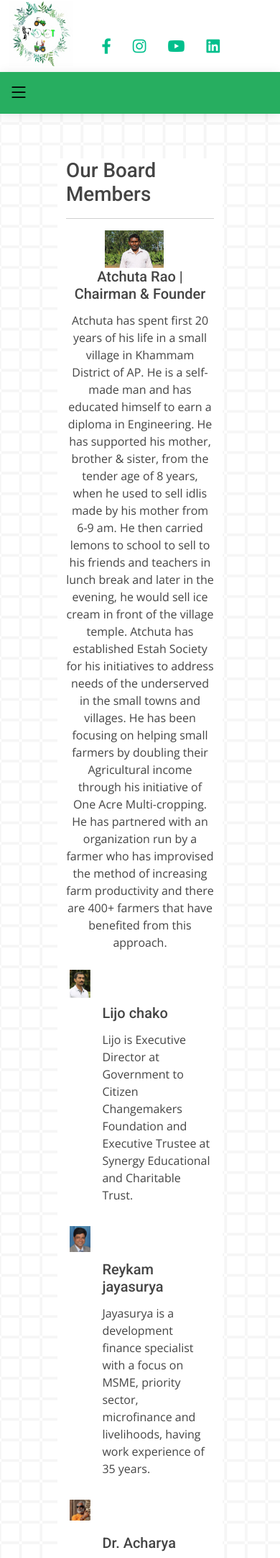
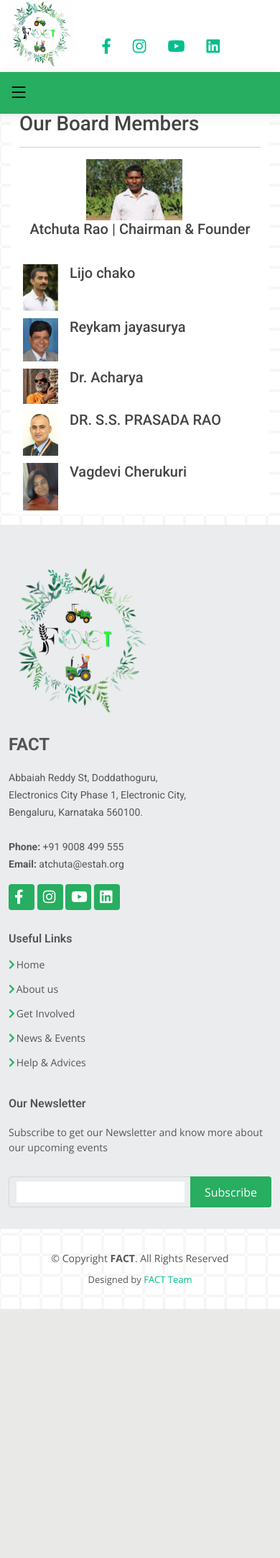
Before and after one commit to ashi-jo/FACT_Project, a PHP site: page /board.html in a window 390 px wide. Shown: the top 2164 px of the page at 72% size. After the commit the page ends 1818 px from the top, so only its background shows below. Run offline with PHP 8.4, Linux system fonts and the light colour scheme; some libraries are stand-ins or nearby versions.

Commit message:
responsive changes

```diff
--- a/aboutus.html
+++ b/aboutus.html
@@ -88,7 +88,7 @@
   </header>
   <!-- End Header -->
 
-<div class="container " id="benefits">
+<div class="container about" id="benefits">
   <div class="row row-content" data-aos="fade-up">
     <div class=" col-12" id="fact">
       <h1>About Us</h1>
--- a/board.html
+++ b/board.html
@@ -95,49 +95,50 @@
         <div class="text-center">
           <img class="mr-3" src="images/Atchuta-Rao-Sir.jpg" alt="Atchuta-Rao-Sir" width="40%">
           <h5 class="mt-0">Atchuta Rao | Chairman & Founder</h5>
-          <p>Atchuta has spent first 20 years of his life in a small village in Khammam District of AP. He is a self-made man and has educated himself to earn a diploma in Engineering. He has supported his mother, brother & sister, from the tender age of 8 years, when he used to sell idlis made by his mother from 6-9 am. He then carried lemons to school to sell to his friends and teachers in lunch break and later in the evening, he would sell ice cream in front of the village temple.
+          <p class="d-none d-sm-block">Atchuta has spent first 20 years of his life in a small village in Khammam District of AP. He is a self-made man and has educated himself to earn a diploma in Engineering. He has supported his mother, brother & sister, from the tender age of 8 years, when he used to sell idlis made by his mother from 6-9 am. He then carried lemons to school to sell to his friends and teachers in lunch break and later in the evening, he would sell ice cream in front of the village temple.
 
             Atchuta has established Estah Society for his initiatives to address needs of the underserved in the small towns and villages. He has been focusing on helping small farmers by doubling their Agricultural income through his initiative of One Acre Multi-cropping. He has partnered with an organization run by a farmer who has improvised the method of increasing farm productivity and there are 400+ farmers that have benefited from this approach. </p>
         </div>
+        <br>
         <div class="media">
             <img class="mr-3" src="images/Liji-chako.jpg" alt="Atchuta-Rao-Sir" width="15%">
             <div class="media-body">
-              <h5 class="mt-5">Lijo chako</h5>
-              <p>
+              <h5 class="mt-md-5 mt-sm-2">Lijo chako</h5>
+              <p class="d-none d-sm-block">
                 Lijo is Executive Director at Government to Citizen Changemakers Foundation and Executive Trustee at Synergy Educational and Charitable Trust.</p>
             </div>
         </div>
         <div class="media">
           <img class="mr-3" src="images/Reykam Jayasurya.jpg" alt="Atchuta-Rao-Sir" width="15%">
           <div class="media-body">
-            <h5 class="mt-5"> Reykam jayasurya</h5>
-            <p>
+            <h5 class="mt-md-5 mt-sm-2"> Reykam jayasurya</h5>
+            <p class="d-none d-sm-block">
 Jayasurya is a development finance specialist with a focus on MSME, priority sector, microfinance and livelihoods, having work experience of 35 years.</p>
           </div>
         </div>
         <div class="media">
           <img class="mr-3" src="images/dr. acharya.jpg" alt="Atchuta-Rao-Sir" width="15%">
           <div class="media-body">
-            <h5 class="mt-5">
+            <h5 class="mt-md-5 mt-sm-2">
               Dr. Acharya</h5>
-            <p>
+            <p class="d-none d-sm-block">
               K Muralidhar Reddy is a Guest Lecturer and Advisor- Health & Nutrition, Telangana Police Academy, TN Member Indian Board of Alternative Medicine, Kolkata, India Advisor- Krishi Vigyan Kendra, Gaddipally, TN</p>
           </div>
         </div>
         <div class="media">
           <img class="mr-3" src="images/Dr. S. S prasad Rao.jpg" alt="Atchuta-Rao-Sir" width="15%">
           <div class="media-body">
-            <h5 class="mt-5">
+            <h5 class="mt-md-5 mt-sm-2">
               DR. S.S. PRASADA RAO</h5>
-            <p>
+            <p class="d-none d-sm-block">
               Dr. Rao is serving as Director at Centre for Learning & Sustainability, GITAM University..</p>
           </div>
         </div>
         <div class="media">
           <img class="mr-3" src="images/Vagdevi Cherukuri.jpg" alt="Atchuta-Rao-Sir" width="15%">
           <div class="media-body">
-            <h5 class="mt-5">Vagdevi Cherukuri</h5>
-            <p>
+            <h5 class="mt-md-5 ">Vagdevi Cherukuri</h5>
+            <p class="d-none d-sm-block">
               Vagdevi Cherukuri is the CEO, Founder & Director of Varna Technologies incorporated in 2006.</p>
           </div>
         </div>
--- a/css/style.css
+++ b/css/style.css
@@ -642,15 +638,23 @@ h1, h2, h3, h4, h5, h6 {
   color: #000000;
 }
 
-@media (max-height: 700px) {
+@media (max-width: 750px) {
   .side-section {
     padding: 10px;
   }
   .row-content {
-    padding: 20px;
+    padding: 15px;
   }
 }
 
+@media (width: 768px) {
+  .side-section{
+    padding: 10px;
+  }
+  .row-content {
+    padding: 15px;
+  }
+}
 .side-section a {
   color: black;
 }
```
Also changed, not shown: other parts of css/style.css (+42 -7 lines), resources.html (+12 -17 lines).
